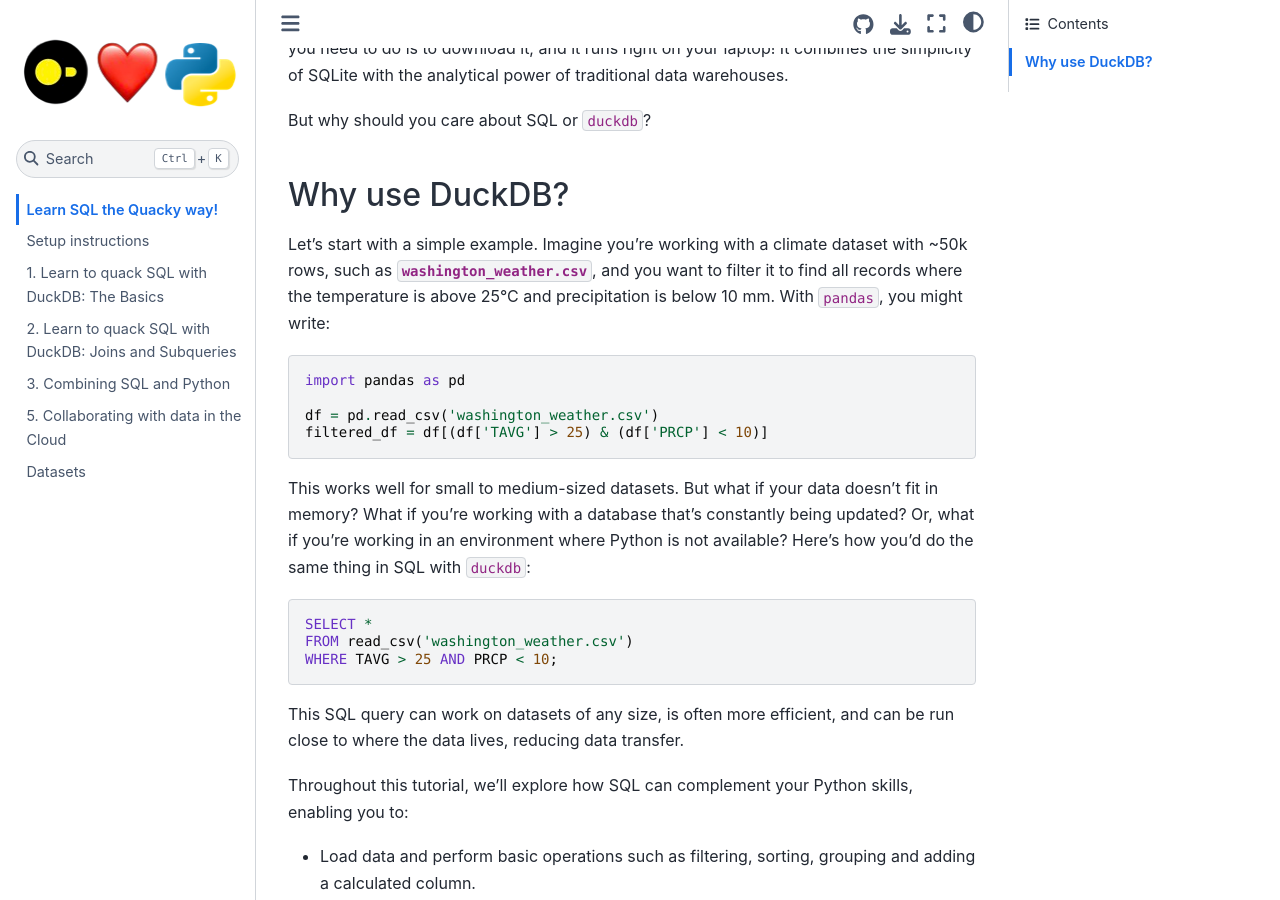
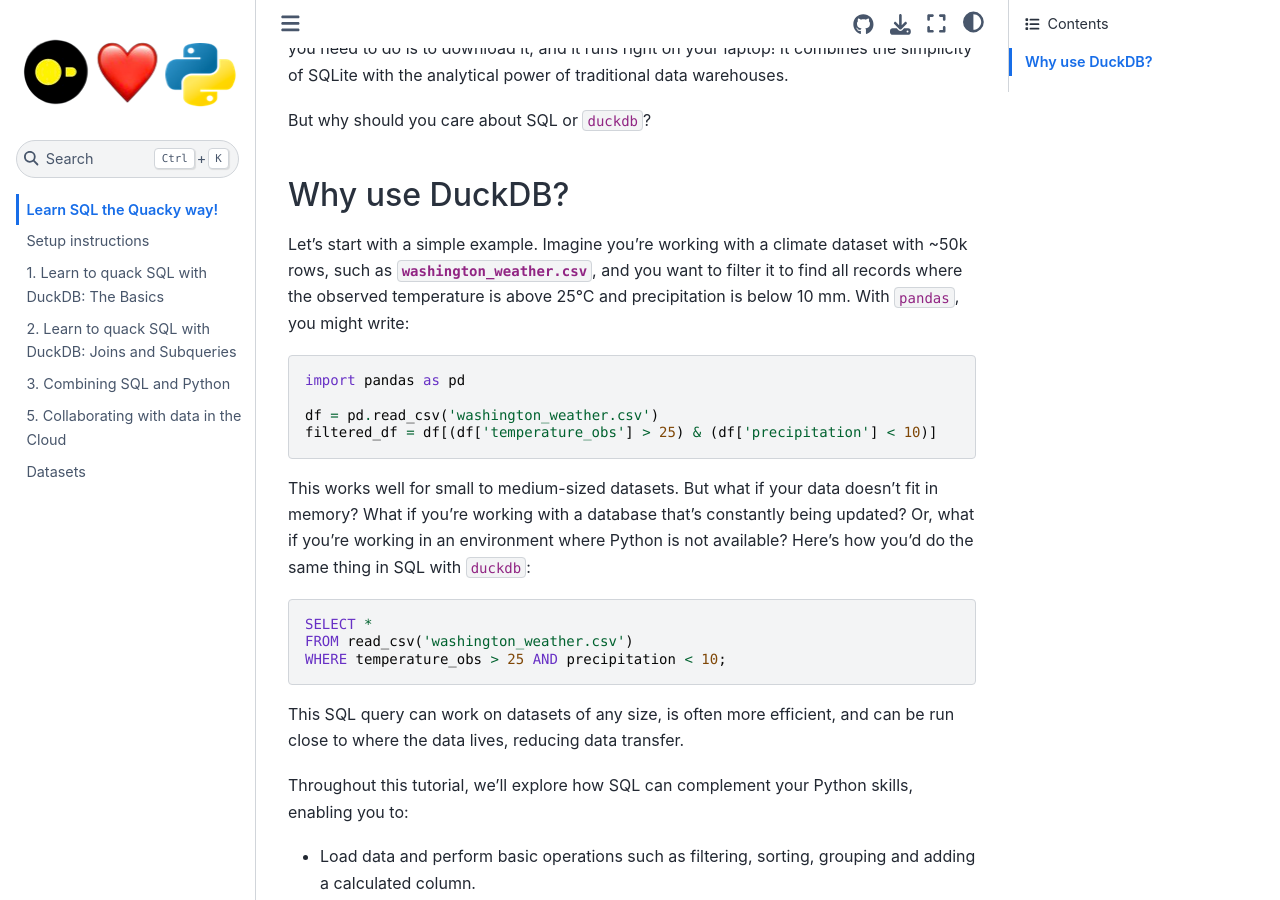
Before and after one commit to MotherDuck-Open-Source/sql-tutorial, a Jupyter Book: the page built from intro.md, in a window 1280 px wide and 900 px high, scrolled down 400 px. Built offline with Jupyter Book 1.0.4 settings and Sphinx 7.4.7 and the Sphinx Book theme 1.1.4, drawn with Linux system fonts in a browser that asks for light colours.

Commit message:
add note field, fix typos in setup instructions and intro

````diff
--- a/intro.md
+++ b/intro.md
@@ -10,14 +10,14 @@
 
 ## Why use DuckDB?
 
-Let's start with a simple example. Imagine you're working with a climate dataset with ~50k rows, such as {Download}`washington_weather.csv<./data/washington_weather.csv>`, and you want to filter it to find all records where the temperature is above 25°C and precipitation is below 10 mm. With `pandas`, you might write:
+Let's start with a simple example. Imagine you're working with a climate dataset with ~50k rows, such as {Download}`washington_weather.csv<./data/washington_weather.csv>`, and you want to filter it to find all records where the observed temperature is above 25°C and precipitation is below 10 mm. With `pandas`, you might write:
 
 
 ```python
 import pandas as pd
 
 df = pd.read_csv('washington_weather.csv')
-filtered_df = df[(df['TAVG'] > 25) & (df['PRCP'] < 10)]
+filtered_df = df[(df['temperature_obs'] > 25) & (df['precipitation'] < 10)]
 ```
 
 This works well for small to medium-sized datasets. But what if your data doesn't fit in memory? What if you're working with a database that's constantly being updated? Or, what if you're working in an environment where Python is not available? Here's how you'd do the same thing in SQL with `duckdb`:
@@ -25,7 +25,7 @@
 ```sql
 SELECT *
 FROM read_csv('washington_weather.csv')
-WHERE TAVG > 25 AND PRCP < 10;
+WHERE temperature_obs > 25 AND precipitation < 10;
 ```
 
 This SQL query can work on datasets of any size, is often more efficient, and can be run close to where the data lives, reducing data transfer.
````
Also changed, not shown: intro-sql-1.md (+3 -1 lines), setup-instructions.md (+3 -2 lines).
